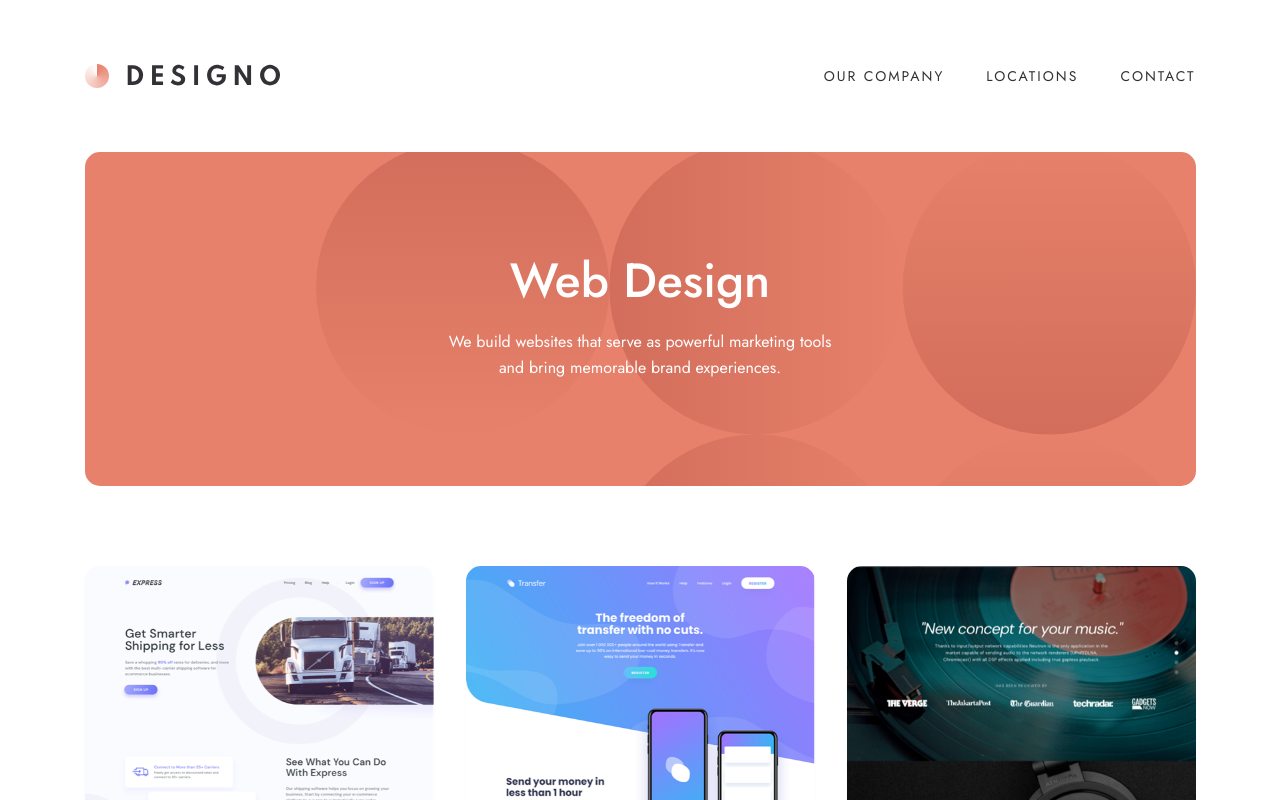
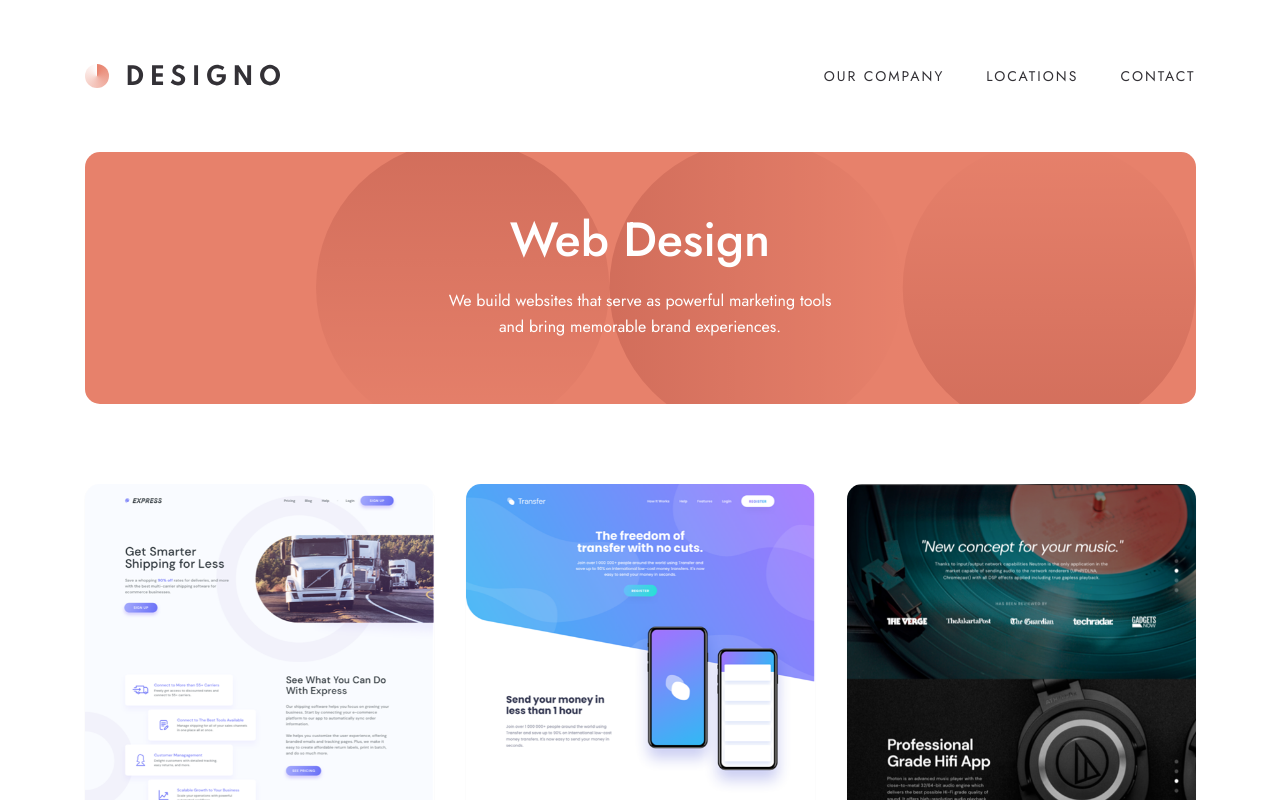
Before and after one commit to brandeth/designo, a Next.js app: page /web-design in a window 1280 px wide. Shown: the top 800 px of the page. Built offline with nearby package versions, Linux system fonts and the light colour scheme.

Commit message:
adjust page section padding and set height.

```diff
--- a/components/PageSection.tsx
+++ b/components/PageSection.tsx
@@ -8,7 +8,7 @@ type PageSectionProps = {
 export function PageSection({ title, description }: PageSectionProps) {
   return (
     <section className="bg-designo-peach md:rounded-[15px]">
-      <div className="relative isolate overflow-hidden px-6 py-26.25 md:max-xl:py-0 md:max-xl:h-63 md:max-xl:items-center md:max-xl:grid text-center text-designo-white sm:px-10">
+      <div className="relative isolate overflow-hidden px-6  md:max-xl:py-0 md:max-xl:h-63 md:max-xl:items-center md:max-xl:grid text-center text-designo-white sm:px-10 xl:h-63 grid items-center h-80">
         <Image
           src="/shapes/page-section-alt.svg"
           alt=""
```
